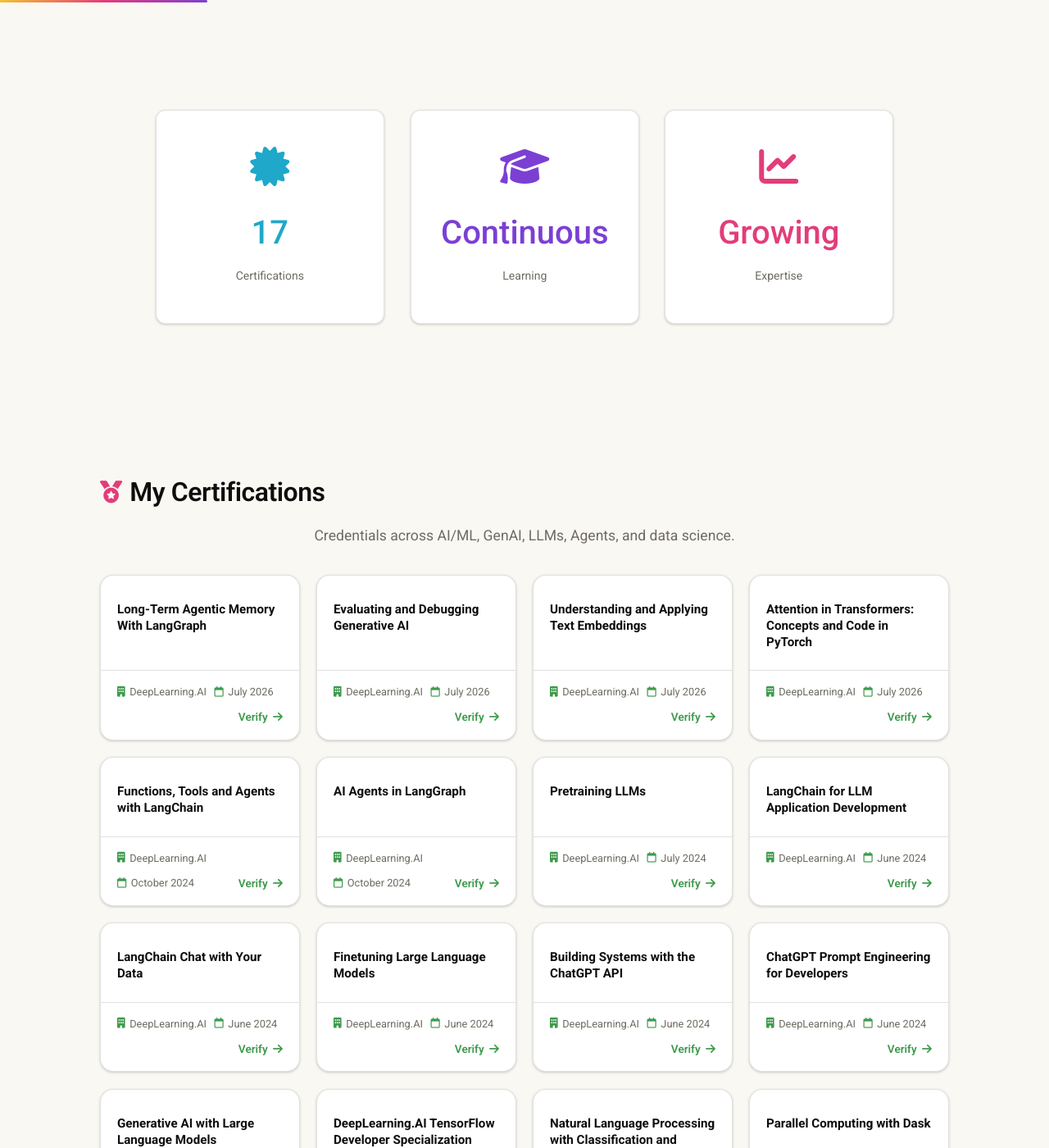
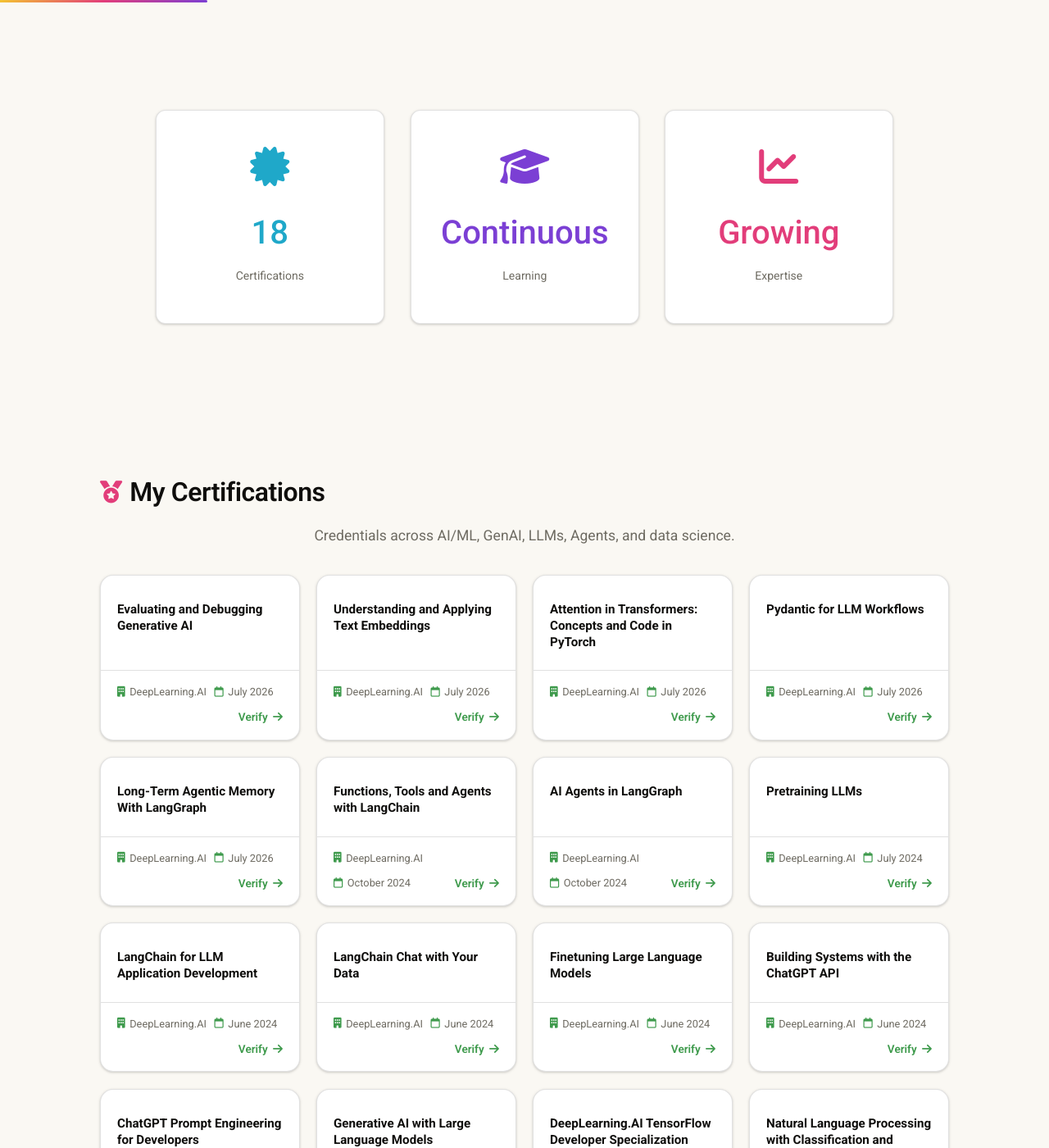
Before and after one commit to mayank1101/mayank1101.github.io, a Jekyll site: the page built from certifications.html, in a window 1280 px wide and 1400 px high, scrolled down 412 px. Shown: the whole window at 82% size. Built offline with Jekyll 4.4.1, drawn with Linux system fonts in a browser that asks for light colours.

Commit message:
updated certifications

```diff
--- a/_data/certifications.yml
+++ b/_data/certifications.yml
@@ -9,12 +9,6 @@
 #   date: "June 2026"
 #   credential_id: "nlcert2gr09bz2a8s6b2a4"
 #   credential_url: "https://nextleap.app/certificates/verify/nlcert2gr09bz2a8s6b2a4"
-
-- name: "Long-Term Agentic Memory With LangGraph"
-  organization: "DeepLearning.AI"
-  date: "July 2026"
-  credential_id: "5f8a036b-7a9f-4ea9-a93b-2fb8a6b28104"
-  credential_url: "https://learn.deeplearning.ai/accomplishments/5f8a036b-7a9f-4ea9-a93b-2fb8a6b28104"
 
 - name: "Evaluating and Debugging Generative AI"
   organization: "DeepLearning.AI"
@@ -33,6 +27,18 @@
   date: "July 2026"
   credential_id: "bbb065ed-e924-404e-8b3b-fdc9a57696ac"
   credential_url: "https://learn.deeplearning.ai/accomplishments/bbb065ed-e924-404e-8b3b-fdc9a57696ac"
+
+- name: "Pydantic for LLM Workflows"
+  organization: "DeepLearning.AI"
+  date: "July 2026"
+  credential_id: "c3b91fa2-b902-4770-a090-ebc4323fc50d"
+  credential_url: "https://learn.deeplearning.ai/accomplishments/c3b91fa2-b902-4770-a090-ebc4323fc50d"
+
+- name: "Long-Term Agentic Memory With LangGraph"
+  organization: "DeepLearning.AI"
+  date: "July 2026"
+  credential_id: "5f8a036b-7a9f-4ea9-a93b-2fb8a6b28104"
+  credential_url: "https://learn.deeplearning.ai/accomplishments/5f8a036b-7a9f-4ea9-a93b-2fb8a6b28104"
 
 - name: "Functions, Tools and Agents with LangChain"
   organization: "DeepLearning.AI"
```
